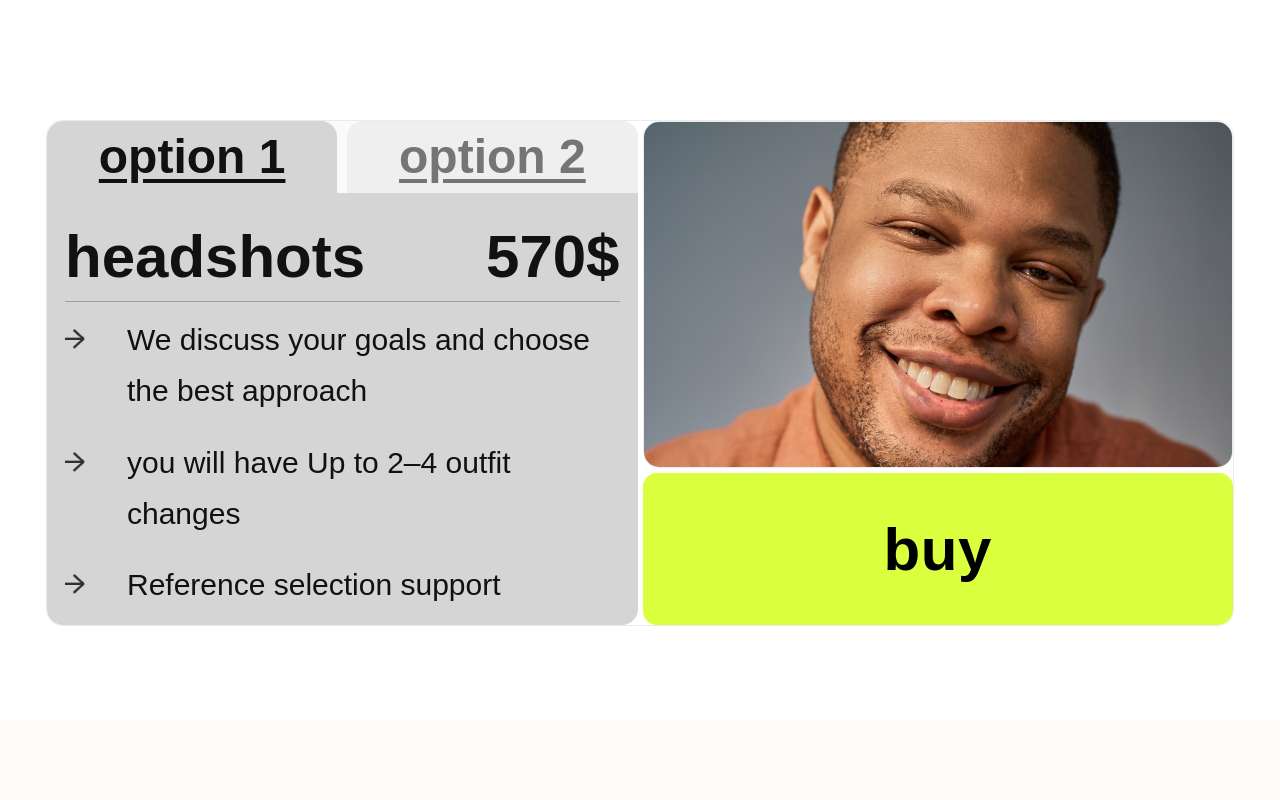
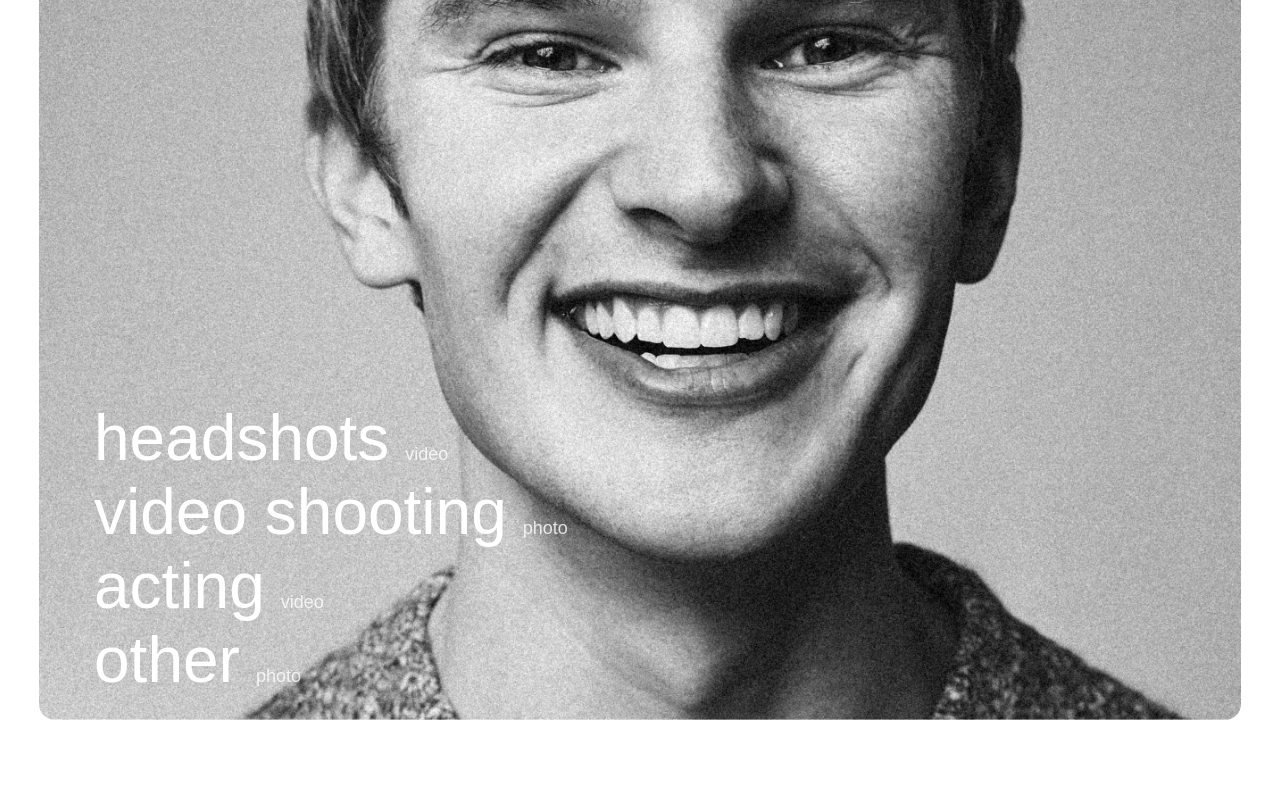
Before and after one commit to romarooman/taped, a React (Create React App) app: page / in a window 1280 px wide. Shown: the part 4880-5680 px from the top of the page. Built offline with nearby package versions, Linux system fonts and the light colour scheme.

Commit message:
add service

```diff
--- a/src/App.js
+++ b/src/App.js
@@ -5,11 +5,13 @@ import Navbar from "./Components/Navbar/Navbar";
 import Bottom from "./Components/Bottom/Bottom";
 import GiftCard from "./Components/GiftCard/GiftCard";
 import ScrollToGiftCard from "./Components/Helper/ScrollToGiftCard";
+import Service from "./Components/Service/Service";
 
 function Home() {
   return (
     <>
       <HorizontalScroll />
+      <Service/>
       <GiftCard />
       <Bottom title="here content bottom" />
       <Bottom title="here content bottom" />
--- a/src/Components/GiftCard/GiftCard.module.css
+++ b/src/Components/GiftCard/GiftCard.module.css
@@ -8,7 +8,8 @@
 /* контейнер внутри паддингов */
 .wrap {
   width: 100%;
-  height: calc(100vh - 200px - 94px); /* ✅ вместо min-height */
+  min-height: calc(100vh - 200px - 94px); /* ✅ */
+  height: auto;                           /* ✅ */
   display: flex;
   align-items: stretch;
   gap: 5px;
--- a/src/Components/Helper/ScrollToGiftCard.js
+++ b/src/Components/Helper/ScrollToGiftCard.js
@@ -6,7 +6,7 @@ const ScrollToGiftCard = () => {
 
   useEffect(() => {
     if (location.pathname === "/service") {
-      const el = document.getElementById("giftcard");
+      const el = document.getElementById("service");
       if (el) {
         el.scrollIntoView({ behavior: "smooth" });
       }
--- /dev/null
+++ b/src/Components/Service/Service.js
@@ -0,0 +1,48 @@
+import React from "react";
+import { Link, useLocation } from "react-router-dom";
+import styles from "./Service.module.css";
+import bg from "../../images/service.png";
+
+const Service = () => {
+  const location = useLocation();
+
+  // берём последний сегмент пути
+  const title =
+    location.pathname.split("/").filter(Boolean).pop()?.replace(/-/g, " ") ||
+    "";
+
+  return (
+    <section id="service" className={styles.hero}>
+      <div className={styles.imageWrap}>
+        <img className={styles.bg} src={bg} alt="services background" />
+      </div>
+
+      <div className={styles.inner}>
+        <div className={styles.textWrap}>
+          <div className={styles.top}>{title}</div>
+
+          <Link to="/service" className={styles.bottom}>
+            <div className={styles.line}>
+              <span className={styles.big}>headshots</span>
+              <span className={styles.tag}>video</span>
+            </div>
+            <div className={styles.line}>
+              <span className={styles.big}>video shooting</span>
+              <span className={styles.tag}>photo</span>
+            </div>
+            <div className={styles.line}>
+              <span className={styles.big}>acting</span>
+              <span className={styles.tag}>video</span>
+            </div>
+            <div className={styles.line}>
+              <span className={styles.big}>other</span>
+              <span className={styles.tag}>photo</span>
+            </div>
+          </Link>
+        </div>
+      </div>
+    </section>
+  );
+};
+
+export default Service;
--- /dev/null
+++ b/src/Components/Service/Service.module.css
@@ -0,0 +1,114 @@
+.hero {
+  position: relative;
+  width: 100%;
+  min-height: 100vh;
+  overflow: hidden;
+}
+
+/* картинка */
+.bg {
+  width: 100%;
+  height: 100%;
+  object-fit: cover;
+  filter: grayscale(100%) contrast(1.05);
+  border-radius: 16px;
+}
+/* общий контейнер — ЕДИНЫЕ отступы */
+.inner {
+  position: relative;
+  z-index: 2;
+  min-height: 100vh;
+
+  padding: 28px 39px;
+  box-sizing: border-box;
+
+  display: flex;
+  flex-direction: column;
+}
+
+.imageWrap {
+  position: absolute;
+  inset: 0;
+  padding: 0 39px; /* ← ОТСТУПЫ ДЛЯ КАРТИНКИ */
+  box-sizing: border-box;
+}
+
+/* service — ВНУТРИ ПОТОКА */
+.top {
+  font-family: "DM Sans", sans-serif;
+  font-weight: 500;
+  font-size: 16px;
+  line-height: 100%;
+  color: #fff;
+  text-transform: lowercase;
+
+  /* никакого absolute */
+  margin-bottom: auto; /* ← отталкивает низ вниз */
+}
+
+.textWrap {
+  padding-left: 55px; /* ← ВОТ ОН */
+  display: flex;
+  flex-direction: column;
+  min-height: calc(100vh - 28px * 2);
+}
+
+/* нижний блок */
+.bottom {
+  text-decoration: none;
+  color: inherit;
+  width: fit-content;
+}
+
+.line {
+  display: flex;
+  align-items: baseline;
+  gap: 16px;
+  white-space: nowrap;
+}
+
+.line + .line {
+  margin-top: 10px;
+}
+
+.big {
+  font-family: "DM Sans", sans-serif;
+  font-weight: 500;
+  font-size: 64px;
+  line-height: 100%;
+  color: #fff;
+}
+
+.tag {
+  font-family: "DM Sans", sans-serif;
+  font-weight: 500;
+  font-size: 18px;
+  line-height: 100%;
+  color: rgba(255, 255, 255, 0.8);
+}
+
+/* адаптив */
+@media (max-width: 768px) {
+
+    .textWrap {
+  padding-left: 15px; /* ← ВОТ ОН */
+
+    }
+  .inner {
+    padding: 24px 39px;
+  }
+
+  .big {
+    font-size: 44px;
+  }
+}
+
+@media (max-width: 480px) {
+  .inner {
+    padding: 20px;
+  }
+
+  .big {
+    font-size: 34px;
+  }
+}
```
Also changed, not shown: src/images/service.png (added).
